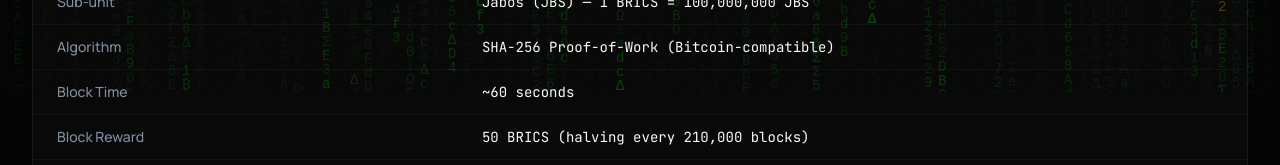
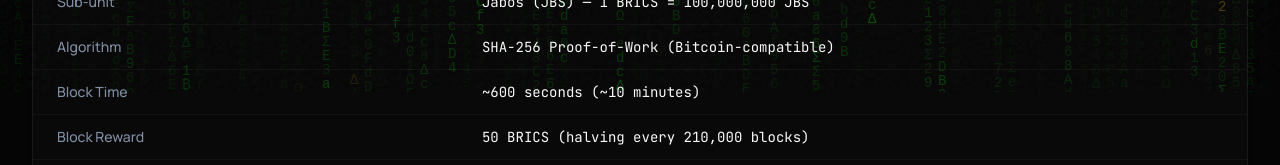
Before and after one commit to Bricscoin2026/Bricscoin, a React (Create React App) app in the folder frontend/: page /listing in a window 1280 px wide. Shown: the part 708-873 px from the top of the page. Built offline with nearby package versions, Linux system fonts and the light colour scheme; no server answers; a web font is replaced by a local one.

Commit message:
auto-commit for 113ab943-8d7e-4a3f-ad34-351c1bd50006

```diff
--- a/frontend/src/pages/ExchangeListing.jsx
+++ b/frontend/src/pages/ExchangeListing.jsx
@@ -17,7 +17,7 @@ const SPECS = [
   ["Ticker", "BRICS"],
   ["Sub-unit", "Jabos (JBS) — 1 BRICS = 100,000,000 JBS"],
   ["Algorithm", "SHA-256 Proof-of-Work (Bitcoin-compatible)"],
-  ["Block Time", "~60 seconds"],
+  ["Block Time", "~600 seconds (~10 minutes)"],
   ["Block Reward", "50 BRICS (halving every 210,000 blocks)"],
   ["Max Supply", "21,000,000 BRICS"],
   ["Premine", "None (renounced via on-chain NFT)"],
@@ -95,7 +95,7 @@ export default function ExchangeListing() {
 ALGORITHM: SHA-256 Proof-of-Work (Bitcoin-compatible)
 CONSENSUS: Nakamoto Consensus + AuxPoW (Merge Mining with Bitcoin)
 MAX SUPPLY: 21,000,000 BRICS
-BLOCK TIME: ~60 seconds
+BLOCK TIME: ~600 seconds (~10 minutes)
 BLOCK REWARD: 50 BRICS (halving every 210,000 blocks)
 PREMINE: None (renounced via on-chain NFT certificate)
 SUB-UNIT: Jabos (JBS) — 1 BRICS = 100,000,000 JBS
```
